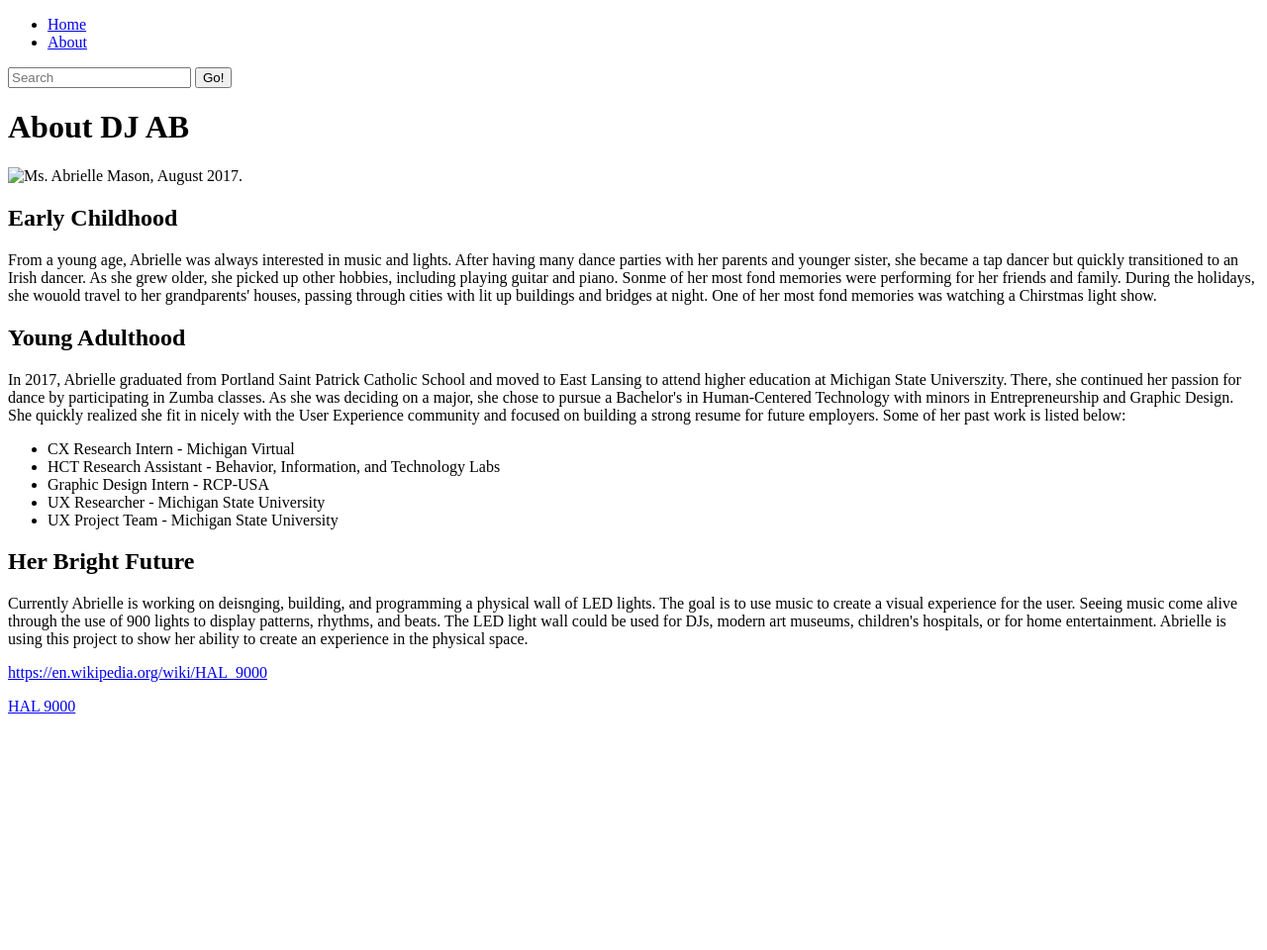
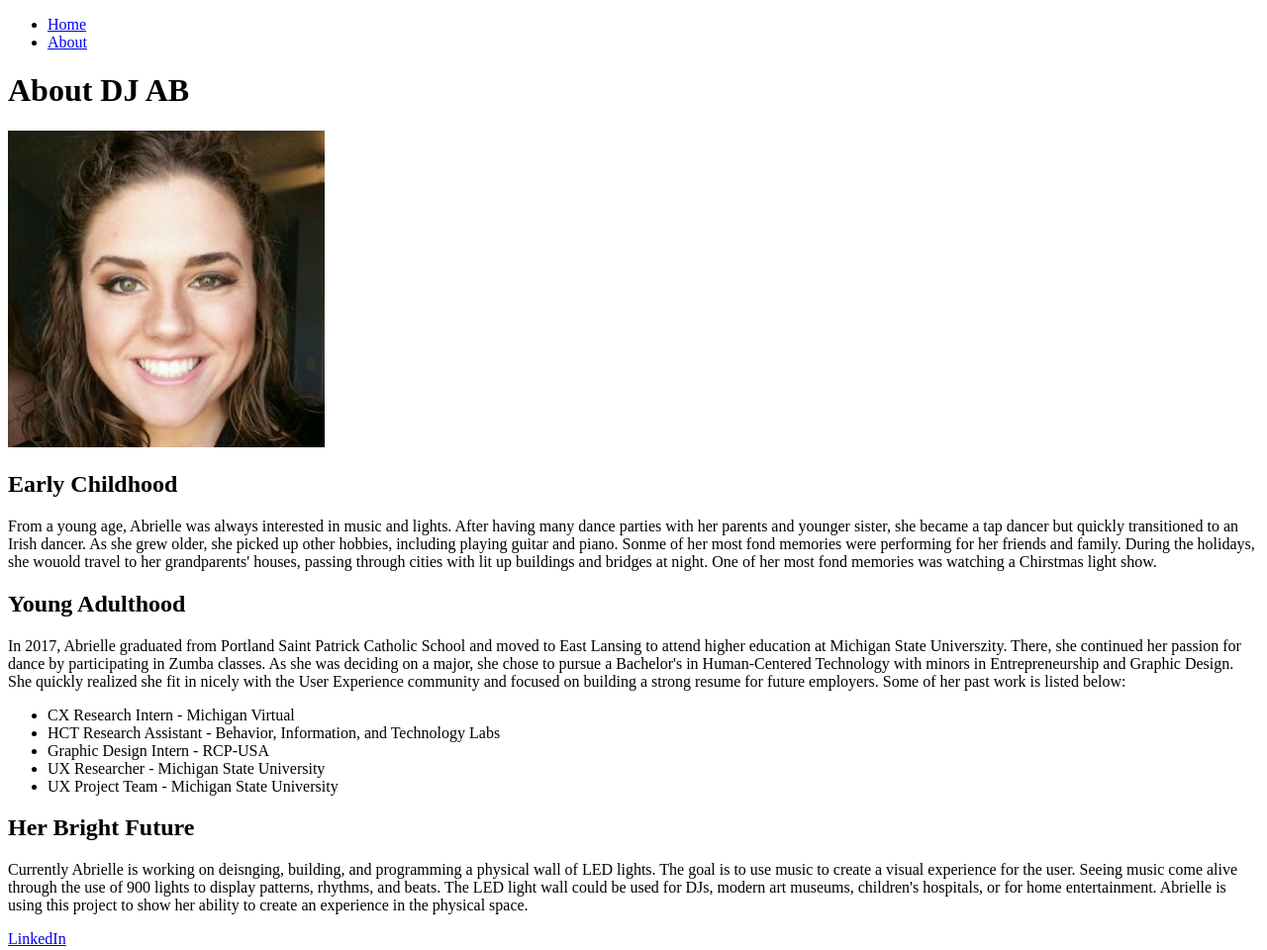
Before and after one commit to abriellemason/mi349_blog, a plain HTML site: page about.html in a window 1280 px wide. Shown: the whole page at 99% size. Before the commit the page ends 800 px from the top, so only its background shows below. Drawn offline with Linux system fonts and the light colour scheme.

Commit message:
fixing code

```diff
--- a/about.html
+++ b/about.html
@@ -7,22 +7,16 @@
 </head>
 <body>
 
-
 <nav>
     <ul>
-        <li><a href="#">Home</a></li>
-        <li><a href="#">About</a></li>
+        <li><a href="index.html">Home</a></li>
+        <li><a href="about.html">About</a></li>
     </ul>
-
-    <form>
-        <input type="search" name="q" placeholder="Search">
-        <input type="submit" value="Go!">
-    </form>
 </nav>
 
 <h1 id="about" class="section-heading">About DJ AB</h1>
 
-<p><img src="" alt="Ms. Abrielle Mason, August 2017."></p>
+<p><img src="abi.jpg" alt="Ms. Abrielle Mason, August 2017."></p>
 
 <h2>Early Childhood</h2>
 
@@ -44,7 +38,6 @@
 
 <p>Currently Abrielle is working on deisnging, building, and programming a physical wall of LED lights. The goal is to use music to create a visual experience for the user. Seeing music come alive through the use of 900 lights to display patterns, rhythms, and beats. The LED light wall could be used for DJs, modern art museums, children's hospitals, or for home entertainment. Abrielle is using this project to show her ability to create an experience in the physical space.</p>
 
-<p><a href="https://en.wikipedia.org/wiki/HAL_9000">https://en.wikipedia.org/wiki/HAL_9000</a></p>
-<p><a href="https://en.wikipedia.org/wiki/HAL_9000">HAL 9000</a></p>
+<p><a href="https://www.linkedin.com/in/abrielle-mason/">LinkedIn</a></p>
 </body>
 </html>
```
Also changed, not shown: index.html (+2 -2 lines).
